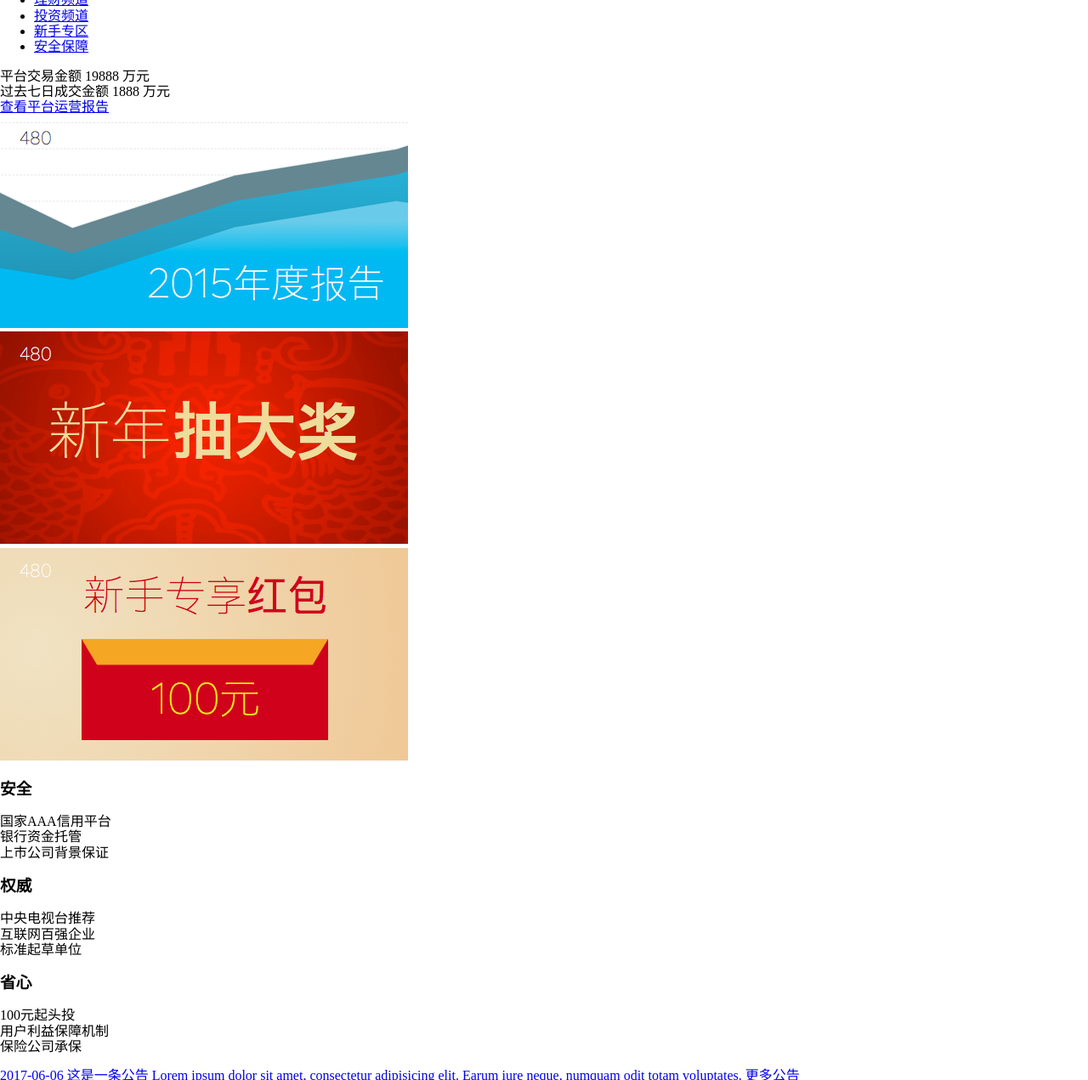
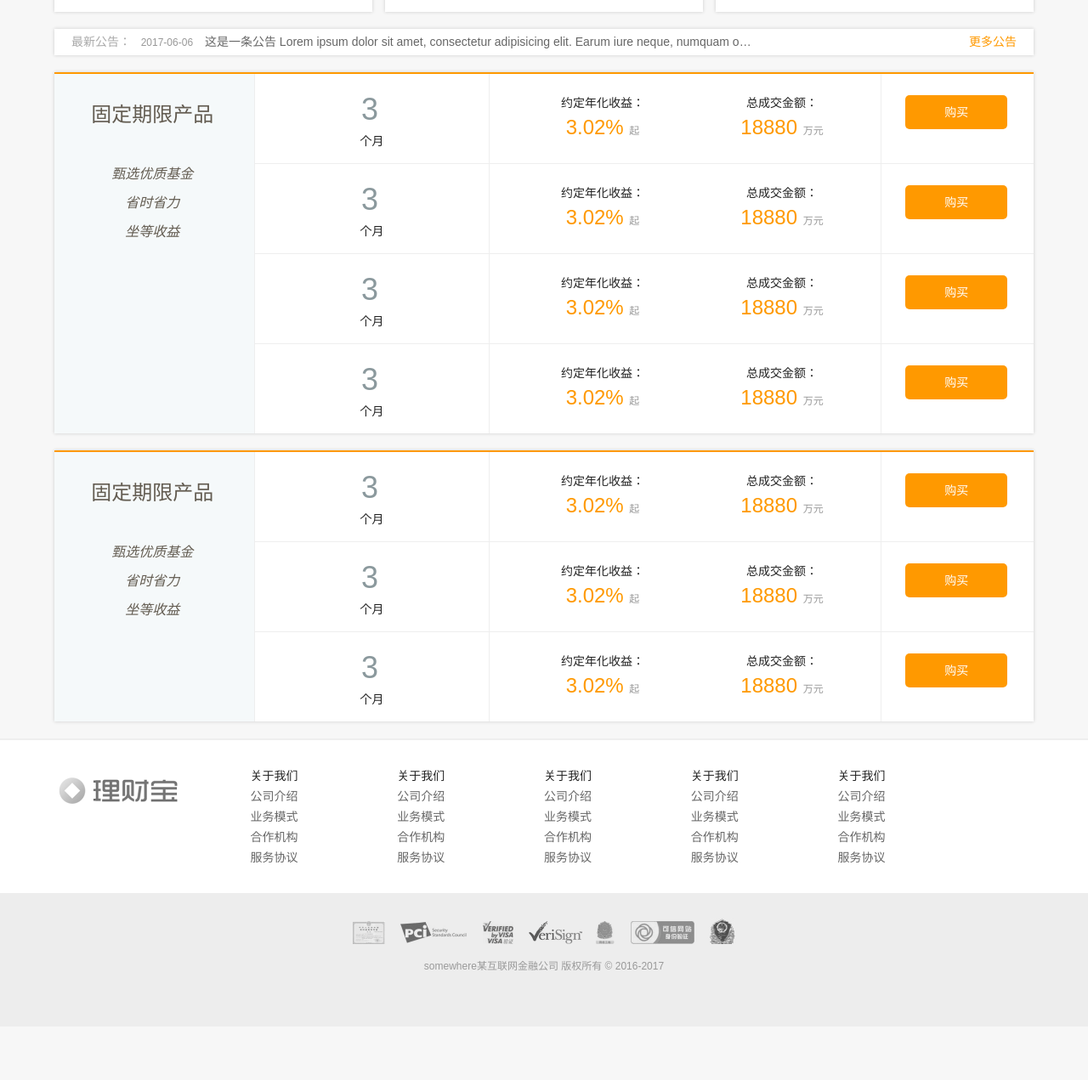
Before and after one commit to Aman920/ResponsiveWebDesign, a plain HTML site: page src/index.html in a window 1280 px wide. Shown: the part 225-1496 px from the top of the page at 85% size. After the commit the page ends 1433 px from the top, so only its background shows below. Drawn offline with nearby package versions, Linux system fonts and the light colour scheme.

Commit message:
完成pc端样式代码的编写

```diff
--- a/src/css/main.css
+++ b/src/css/main.css
@@ -0,0 +1,542 @@
+/*************
+* 页面样式
+ ************/
+
+/* ==========
+* 基本默认值
+ =========*/
+
+html{
+    font-size: 62.5%;
+    color: #222;
+}
+
+/*设置页面中文字被选中的样式*/
+::selection{
+    background-color: #b3d4fc;
+    tet-shadow: none;
+}
+
+ul{
+    margin: 0;
+    padding: 0;
+}
+
+li{
+    list-style:none;
+}
+
+/* ============
+    工具样式
+ =============*/
+.center-block{
+    display: block;
+    margin-right: auto;
+    margin-left: auto;
+}
+
+.pull-right{
+    float: right !important;
+}
+
+.pull-left{
+    float: left !important;
+}
+
+.text-right{
+    text-align: right !important;
+}
+
+.text-left{
+    text-align: left !important;
+}
+
+.text-center{
+    text-align: center !important;
+}
+
+.hide{
+    display: none !important;
+}
+
+.show{
+    display: block !important;
+}
+
+.invisible{
+    visibility: hidden;
+}
+
+.text-hide{
+    font: 0/0 a;
+    color: transparent;
+    text-shadow: none;
+    background-color: transparent;
+    border: 0;
+}
+
+/*这里的before可用于解决margin塌陷的问题，据说也是业界比较常用的做法*/
+.clearfix:before,
+.clearfix:after{
+    content: '';
+    display: table;
+}
+
+.clearfix:after{
+    clear: both;
+}
+
+/* ===============
+ *   浏览器更新提示
+ ================*/
+.browserupgrade{
+    margin: 0;
+    padding: 1rem;
+    background: #ccc;
+}
+
+/* ==============
+    自动以页面样式
+ ===============*/
+
+body{
+    font-size: 1.2rem;
+    line-height: 1.5;
+    background-color: #f7f7f7;
+}
+
+a{
+    color: #666;
+    text-decoration: none;
+}
+
+a:hover,a:active{
+    color: #0ae;
+    text-decoration: underline;
+}
+
+/*网站头部*/
+header{
+    width: 100%;
+}
+
+/*顶部导航*/
+header .top{
+    line-height: 3rem;
+    padding: 0 1.5rem;
+    color: #fff;
+    background: #555;
+    border-bottom: 1px #ecc000 solid;
+}
+
+header .top .tel{
+    float: left;
+}
+
+header .top ul{
+    text-align: right;
+}
+
+header .top ul li{
+    display: inline-block;
+}
+
+header .top ul li a{
+    display: inline-block;
+    padding: 0 1.5rem;
+    color: #fff;
+}
+
+/*下面这句用的很巧妙,选择符有种递归的感觉，负边距解决li间的空白符*/
+header .top ul li + li{
+    border-left: 1px solid #999;
+    margin-left: -3px;
+}
+
+/*主导航*/
+header .main{
+    padding: 0;
+}
+
+header .main .brand{
+    float: left;
+    padding: 1rem 1.5rem;
+}
+
+header .main ul{
+    text-align: right;
+}
+
+header .main ul li{
+    display: inline-block;
+    border-left: 1px solid #f0ede9;
+}
+
+header .main ul li a{
+    display: inline-block;
+    padding: 0 3rem;
+    line-height: 5.5rem;
+    font-size: 1.6rem;
+    color: #7c7a65;
+    text-decoration: none;
+}
+
+header .main ul li a:hover,
+header .main ul li a:active{
+    color: #ffb300;
+    background-color: #f8f6f1;
+}
+
+
+/*网站主要内容*/
+.container{
+    width: 100%;
+}
+/*交易信息*/
+.transaction{
+    width: 100%;
+    background-color: #7c7365;
+}
+.trans-content{
+    max-width: 90%;
+    margin: 0 auto;
+    font-size: 1.5rem;
+}
+.trans-data{
+    float: left;
+    padding: 1rem;
+    text-align: left;
+}
+.trans-data span{
+    display: inline-block;
+    line-height: 3rem;
+    color: #fff;
+}
+.trans-data span.trans-money{
+    font-size: 2.2rem;
+    color: #ff9900;
+    letter-spacing: 3px;
+    margin: 0 1rem;
+    padding: 0 1rem;
+    -webkit-border-radius: 3px;
+    -moz-border-radius: 3px;
+    border-radius: 3px;
+    background-color: rgba(255,255,255,0.9);
+    -webkit-box-shadow: 1px 2px 1px #333 inset;
+    -moz-box-shadow: 1px 2px 1px #333 inset;
+    box-shadow: 1px 2px 1px #333 inset;
+}
+.trans-report{
+    text-align: right;
+}
+.trans-report a{
+    display: inline-block;
+    padding: 1rem;
+    line-height: 3rem;
+    color: #fff;
+}
+
+/*滚动广告*/
+.ad{
+    display: none;
+}
+
+/*平台特点*/
+.feature{
+    width: 90%;
+    margin: 2rem auto;
+    font-size: 0;
+}
+.feature .item{
+    display: inline-block;
+    width: calc(33.33333333333% - 3rem);
+    padding: 1rem;
+    font-size: 1.4rem;
+    background-color: #fff;
+    -webkit-box-shadow: 0 0 4px #ccc;
+    -moz-box-shadow: 0 0 4px #ccc;
+    box-shadow: 0 0 4px #ccc;
+}
+.feature .item + .item{
+margin-left: 1.5rem;
+}
+.feature .item h3{
+    display: inline-block;
+    width: 40%;
+    margin: 0;
+    padding: 0;
+    vertical-align: top;
+    font-size: 3.3rem;
+    text-align: center;
+    color: #ff9900;
+}
+.feature .item p{
+    display: inline-block;
+    width: 55%;
+    margin: 0;
+    padding: 0;
+    color: #999;
+}
+/*最新公告*/
+.notice{
+    width: 90%;
+    margin: 2rem auto;
+    font-size: 1.4rem;
+    line-height: 3rem;
+    background-color: #fff;
+    -webkit-box-shadow: 0 0 4px #ccc;
+    -moz-box-shadow: 0 0 4px #ccc;
+    box-shadow: 0 0 4px #ccc;
+}
+.notice a{
+    float: left;
+    display: inline-block;
+    width: 70%;
+    margin-left: 2rem;
+    text-decoration: none;
+}
+/*文字不换行，隐藏滚动条，用省略哈代替被截断的文字，这三个属性往往一起出现*/
+.notice a:first-child{
+    -ms-text-overflow: ellipsis;
+    text-overflow: ellipsis;
+    overflow: hidden;
+    white-space: nowrap;
+}
+.notice a:first-child:before{
+    content: "最新公告： \00a0\00a0";/*\00a0为空格字符*/
+    color: #aaa;
+}
+.notice a span{
+    color: #999;
+    font-size: 1.2rem;
+    margin-right: 1rem;
+}
+.notice a.more{
+    float: right;
+    width: auto;
+    margin-right: 2rem;
+    color: #ff9900;
+}
+
+/*产品列表*/
+.product{
+    width: 90%;
+    margin: 2rem auto;
+    font-size: 1.4rem;
+    background-color: #f5f9fa;
+    border-top: 2px solid #ff9900;
+    -webkit-box-shadow: 0 0 4px #ccc;
+    -moz-box-shadow: 0 0 4px #ccc;
+    box-shadow: 0 0 4px #ccc;
+}
+.product h2{
+    float: left;
+    width: 20%;
+    margin-top: 3rem;
+    text-align: center;
+    font-size: 2.4rem;
+    font-weight: normal;
+    color: #635c51;
+}
+.product h2 em{
+    display: block;
+    margin-top: 1rem;
+    font-size: 1.6rem;
+}
+.product h2 em:first-child{
+    margin-top: 4rem;
+}
+.product .product-content{
+    float: right;
+    width: 79.5%;
+    border-left: 1px solid #eee;
+    background-color: #fff;
+}
+.product .product-content .item{
+    width: 100%;
+}
+.product .product-content .item + .item{
+    border-top: 1px solid #eee;
+}
+.product .product-content .item h3{
+    float: left;
+    width: 30%;
+    margin: 1.5rem 0;
+    font-size: 1.4rem;
+    font-weight: normal;
+    text-align: center;
+}
+.product .product-content .item h3 em{
+    margin-right: 0.5rem;
+    font-size: 3.6rem;
+    font-style: normal;
+    color: #8b999d;
+}
+.product h3 em:first-child{
+    display: block;
+    font-size: 1.2rem;
+    font-style: normal;
+    color: #999;
+}
+.product .product-content .item .info{
+    float: left;
+    width: 48%;
+    padding: 1rem;
+    border-right: 1px solid #eee;
+    border-left: 1px solid #eee;
+    font-size: 14px;
+}
+.product .product-content .item .info p{
+    float: left;
+    display: inline-block;
+    text-align: center;
+    width: 56%;
+}
+.product .product-content .item .info p:last-child{
+    width: 40%;
+}
+.product .product-content .item .info p span{
+    display: block;
+    font-size: 2.4rem;
+    color: #ff9900;
+}
+.product .product-content .item .info p span i{
+    font-size: 1.2rem;
+    font-style: normal;
+    color: #999;
+}
+.product .product-content .item .buy{
+    float: left;
+    width: calc(22% - 4.4rem);
+    padding: 1rem;
+}
+.product .product-content .item .buy a{
+    display: block;
+    width: 90%;
+    margin: 1.5rem auto;
+    max-width: 12rem;
+    line-height: 4rem;
+    text-align: center;
+    text-decoration: none;
+    color: #fff;
+    background-color: #ff9900;
+    -webkit-border-radius: 5px;
+    -moz-border-radius: 5px;
+    border-radius: 5px;
+}
+.product .product-content .item .buy a:hover,
+.product .product-content .item .buy a:active{
+    background-color: #ffc468;
+}
+
+.product .product-content .item .buy a.disabled{
+    background-color: #ccc !important;
+    cursor: not-allowed;
+}
+
+/*底部导航*/
+
+.footer{
+    padding: 3rem 0;
+    background-color: #fff;
+    border-top: 2px solid #eee;
+}
+.footer-content{
+    width: 90%;
+    margin: 0 auto;
+}
+.footer-content .brand{
+    float: left;
+    display: block;
+    filter: grayscale(100%);/*灰色滤镜*/
+    -webkit-filter: grayscale(100%);
+    width: 20%;
+    height: 35px;
+    background: url(../img/logo@1x.png) no-repeat left;
+    background-size: 150px 35px;
+}
+.footer-content ul{
+    float: left;
+    width: 15%;
+}
+.footer-content ul li{
+    font-size: 1.4rem;
+    line-height: 2.4rem;
+}
+.footer-content ul li.title{
+    font-size: 1.6rem;
+    line-height: 3rem;
+}
+/*底部*/
+footer{
+    width: 100%;
+    padding: 3rem 0 5rem;
+    background-color: #ededed;
+}
+
+footer ul {
+    text-align: center;
+}
+
+footer ul li{
+    display: inline-block;
+}
+
+footer ul li .icon{
+    display: inline-block;
+    text-indent: -999rem;
+    margin-right: 1.5rem;
+    background: url(../img/cert1.png) no-repeat;
+    background-size: 466px 447px;
+    overflow: hidden;
+}
+
+footer ul li .icon-zfywxk{
+    width: 38px;
+    height: 27px;
+    background-position: -369px -45px;
+}
+
+footer ul li .icon-pcirk{
+    width: 78px;
+    height: 27px;
+    background-position: -110px -96px;
+}
+
+footer ul li .icon-visayz{
+    width: 36px;
+    height: 27px;
+    background-position: -426px -90px;
+}
+
+footer ul li .icon-vsjmfw{
+    width: 63px;
+    height: 27px;
+    margin-right: 13px;
+    background-position: -401px -186px;
+}
+
+footer ul li .icon-wlgs{
+    width: 22px;
+    height: 27px;
+    background-position: -48px -48px;
+}
+
+footer ul li .icon-rzcx{
+    width: 75px;
+    height: 27px;
+    background-position: 0 -320px;
+}
+
+footer ul li .icon-gs{
+    width: 30px;
+    height: 30px;
+    margin-right: 0;
+    background: url(../img/cert2.png);
+    background-size: 30px;
+}
+
+footer p{
+    text-align: center;
+    color: #999;
+}
--- a/src/index.html
+++ b/src/index.html
@@ -12,7 +12,7 @@
 <body>
 <!--[if lte IE8]>
 <p class="browserupgrade">您的浏览器版本老的不行了，请到 <a href="http://browserhappy.com/">这里</a>更新，以获得最佳的体验</p>
-<![endif]-->
+<!--<[endif]-->
 
 <header>
     <nav class="top" id="top">
@@ -80,11 +80,11 @@
         </div>
     </section>
 
-    <section class="notice">
+    <section class="notice clearfix">
         <a href="#"><span>2017-06-06</span> 这是一条公告 Lorem ipsum dolor sit amet, consectetur adipisicing elit. Earum iure neque, numquam odit totam voluptates.</a>
         <a href="#" class="more">更多公告</a>
     </section>
-    <section class="product">
+    <section class="product clearfix">
         <h2>
             固定期限产品
             <em>甄选优质基金</em>
@@ -92,75 +92,84 @@
             <em>坐等收益</em>
         </h2>
 
-        <div class="product-content">
-            <div class="item">
+        <div class="product-content clearfix">
+            <div class="item clearfix">
                 <h3><em>3</em>个月</h3>
                 <div class="info">
                     <p>约定年化收益： <span class="year-rate">3.02% <i>起</i></span></p>
                     <p>总成交金额：<span class="money">18880 <i>万元</i></span></p>
-                    <div class="buy">
-                        <a href="#">购买</a>
-                    </div>
+                </div>
+                <div class="buy">
+                    <a href="#">购买</a>
                 </div>
             </div>
-            <div class="item">
+            <div class="item clearfix">
                 <h3><em>3</em>个月</h3>
                 <div class="info">
                     <p>约定年化收益： <span class="year-rate">3.02% <i>起</i></span></p>
                     <p>总成交金额：<span class="money">18880 <i>万元</i></span></p>
-                    <div class="buy">
-                        <a href="#">购买</a>
-                    </div>
+                </div>
+                <div class="buy">
+                    <a href="#">购买</a>
                 </div>
             </div>
-            <div class="item">
+            <div class="item clearfix">
                 <h3><em>3</em>个月</h3>
                 <div class="info">
                     <p>约定年化收益： <span class="year-rate">3.02% <i>起</i></span></p>
                     <p>总成交金额：<span class="money">18880 <i>万元</i></span></p>
-                    <div class="buy">
-                        <a href="#">购买</a>
-                    </div>
+                </div>
+                <div class="buy">
+                    <a href="#">购买</a>
                 </div>
             </div>
-            <div class="item">
+            <div class="item clearfix">
                 <h3><em>3</em>个月</h3>
                 <div class="info">
                     <p>约定年化收益： <span class="year-rate">3.02% <i>起</i></span></p>
                     <p>总成交金额：<span class="money">18880 <i>万元</i></span></p>
-                    <div class="buy">
-                        <a href="#">购买</a>
-                    </div>
                 </div>
-            </div>
-        </div>
-    </section>
-    <section class="product">
-        <div class="item">
-            <h3><em>3</em>个月</h3>
-            <div class="info">
-                <p>约定年化收益： <span class="year-rate">3.02% <i>起</i></span></p>
-                <p>总成交金额：<span class="money">18880 <i>万元</i></span></p>
                 <div class="buy">
                     <a href="#">购买</a>
                 </div>
             </div>
         </div>
-        <div class="item">
-            <h3><em>3</em>个月</h3>
-            <div class="info">
-                <p>约定年化收益： <span class="year-rate">3.02% <i>起</i></span></p>
-                <p>总成交金额：<span class="money">18880 <i>万元</i></span></p>
+    </section>
+    <section class="product clearfix">
+        <h2>
+            固定期限产品
+            <em>甄选优质基金</em>
+            <em>省时省力</em>
+            <em>坐等收益</em>
+        </h2>
+
+        <div class="product-content clearfix">
+            <div class="item clearfix">
+                <h3><em>3</em>个月</h3>
+                <div class="info">
+                    <p>约定年化收益： <span class="year-rate">3.02% <i>起</i></span></p>
+                    <p>总成交金额：<span class="money">18880 <i>万元</i></span></p>
+                </div>
                 <div class="buy">
                     <a href="#">购买</a>
                 </div>
             </div>
-        </div>
-        <div class="item">
-            <h3><em>3</em>个月</h3>
-            <div class="info">
-                <p>约定年化收益： <span class="year-rate">3.02% <i>起</i></span></p>
-                <p>总成交金额：<span class="money">18880 <i>万元</i></span></p>
+            <div class="item clearfix">
+                <h3><em>3</em>个月</h3>
+                <div class="info">
+                    <p>约定年化收益： <span class="year-rate">3.02% <i>起</i></span></p>
+                    <p>总成交金额：<span class="money">18880 <i>万元</i></span></p>
+                </div>
+                <div class="buy">
+                    <a href="#">购买</a>
+                </div>
+            </div>
+            <div class="item clearfix">
+                <h3><em>3</em>个月</h3>
+                <div class="info">
+                    <p>约定年化收益： <span class="year-rate">3.02% <i>起</i></span></p>
+                    <p>总成交金额：<span class="money">18880 <i>万元</i></span></p>
+                </div>
                 <div class="buy">
                     <a href="#">购买</a>
                 </div>
@@ -168,7 +177,7 @@
         </div>
     </section>
     <nav class="footer">
-        <div class="footer-content">
+        <div class="footer-content clearfix">
             <p class="brand"></p>
             <ul>
                 <li>关于我们</li>
@@ -210,8 +219,8 @@
 </div>
 <footer>
     <ul>
-        <li><span class="icon icon-zfywkz">支付业务许可证</span></li>
-        <li><span class="icon icon-pcirz">PCI认证</span></li>
+        <li><span class="icon icon-zfywxk">支付业务许可证</span></li>
+        <li><span class="icon icon-pcirk">PCI认证</span></li>
         <li><span class="icon icon-visayz">Visa验证</span></li>
         <li><span class="icon icon-vsjmfw">VerSign加密服务</span></li>
         <li><span class="icon icon-wlgs">网络工商</span></li>
```
Also changed, not shown: src/login.html (+13 -1 lines), src/css/normalize.css.
